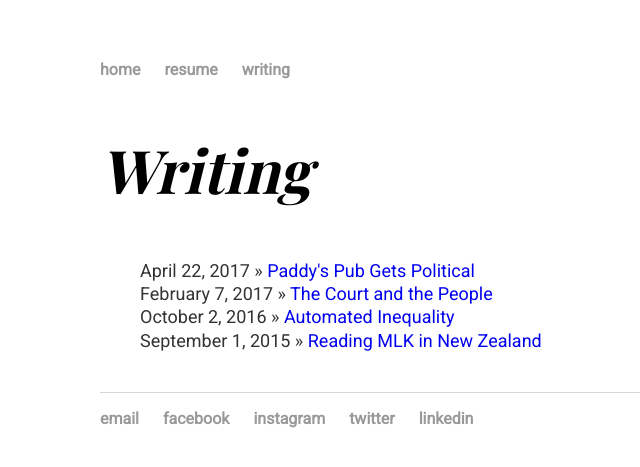
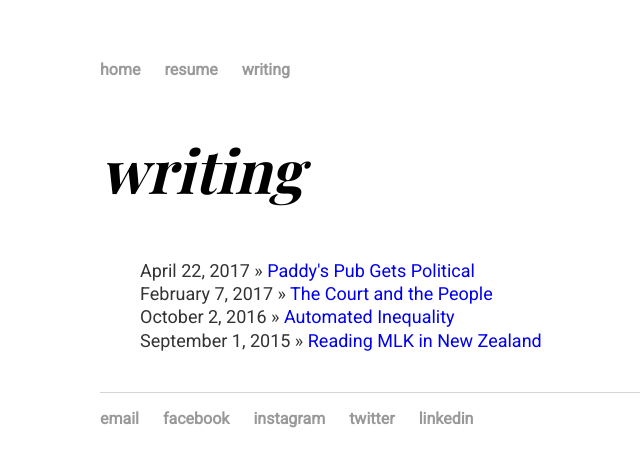
Before and after one commit to nicolas-yan/nicolas-yan.github.io, a Jekyll site: the page built from writing/index.html, in a window 1280 px wide. Shown: the top 467 px of the page, without its empty margins (156-796 px from the left). Built offline with Jekyll 4.4.1, drawn with Linux system fonts in a browser that asks for light colours; some web fonts are replaced.

```diff
--- a/writing/index.html
+++ b/writing/index.html
@@ -1,6 +1,6 @@
 ---
 layout: default
-title: Writing
+title: writing
 ---
 	<h2>{{ page.title }}</h2>
 	<ul class="posts">
```
